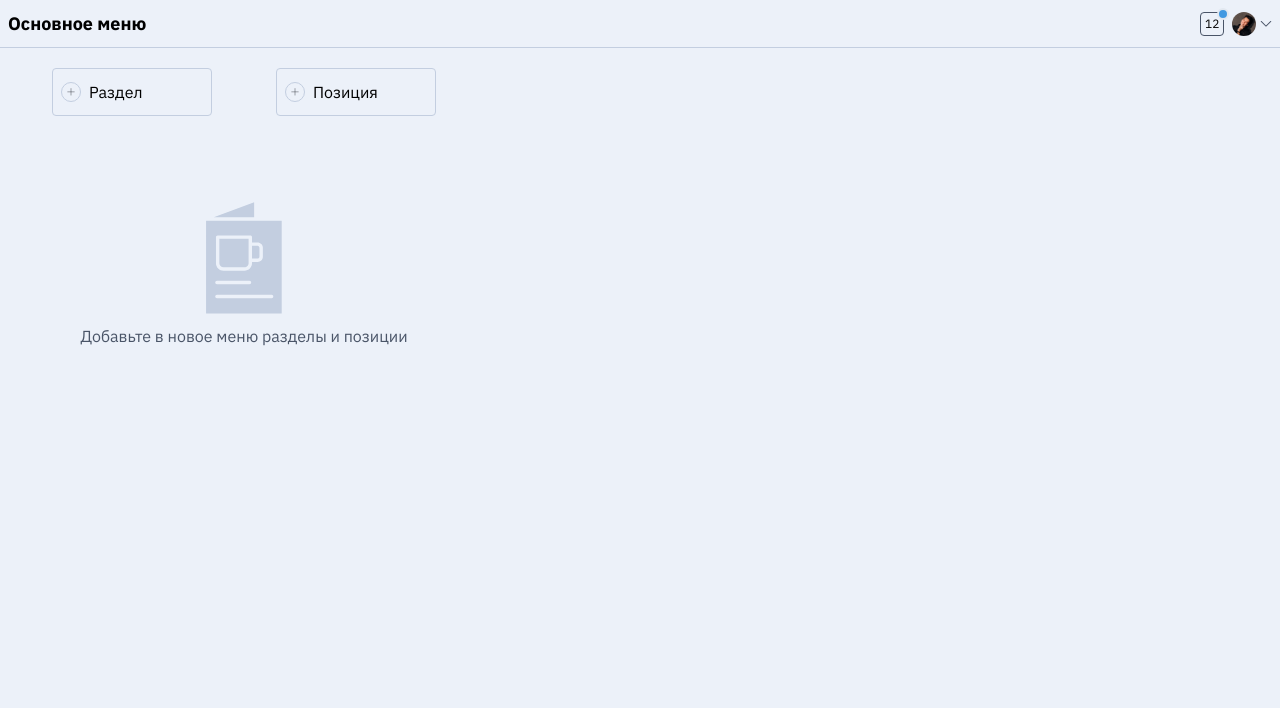
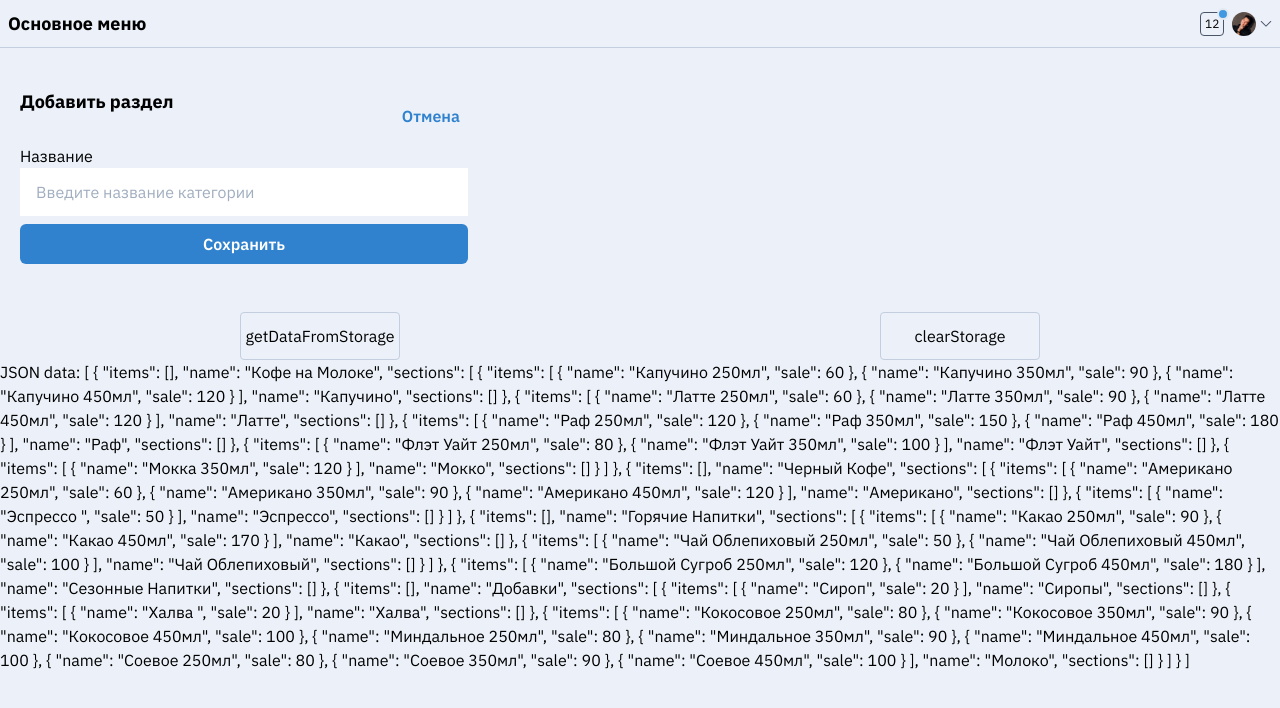
Before and after one commit to LadyVamp/erp-mobile-menu, an Angular app: page / in a window 1280 px wide. Both pictures are taken after a click on the button "Раздел". Shown: the top 708 px of the page. Built offline with nearby package versions, Linux system fonts and the light colour scheme.

Commit message:
[+] storage service, add new section

```diff
--- a/src/app/app.component.html
+++ b/src/app/app.component.html
@@ -1,8 +1,8 @@
 <router-outlet></router-outlet>
 
 <div class="flex m-5 max-w-md flex-col">
-   <div class="flex justify-around">
-      <button class="flex items-center btn">
+   <div *ngIf="!newSectionBlock" class="flex justify-around">
+      <button class="flex items-center btn" (click)="openNewSectionBlock()">
          <div class="w-5 h-5 border border-gray-600 rounded-full m-2 p-1">
             <svg class="fill-current text-gray-700" viewBox="0 0 30 29">
                <use xlink:href="/assets/images/icons.svg#add" />
@@ -19,7 +19,7 @@
          Позиция
       </button>
    </div>
-   <div class="flex items-center flex-col text-gray-700 justify-center mt-20 text-center">
+   <div *ngIf="!newSectionBlock" class="flex items-center flex-col text-gray-700 justify-center mt-20 text-center">
       <div class="w-32 h-32">
          <svg class="fill-current text-gray-600" viewBox="0 0 30 29">
             <use xlink:href="/assets/images/icons.svg#empty_menu" />
@@ -28,6 +28,34 @@
       Добавьте в новое
       меню разделы и позиции
    </div>
+
+   <div *ngIf="newSectionBlock" class="flex flex-col my-5">
+      <div class="flex justify-between">
+         <h1 class="font-bold text-lg">Добавить раздел</h1>
+         <button class="text-center p-2 font-semibold text-blue-600 my-2 rounded-md focus:outline-none"
+            (click)="openNewSectionBlock()">
+            Отмена
+         </button>
+      </div>
+      <label for="">Название</label>
+      <div class="leading-normal">
+         <input type="text" class="px-4 py-3 w-full focus:outline-none" placeholder="Введите название категории" #newSection
+            (keyup.enter)="addSection(newSection.value)">
+      </div>
+      <button class="text-center p-2 bg-blue-600 text-white font-semibold w-full my-2 rounded-md"
+         (click)="addSection(newSection.value)">
+         Сохранить
+      </button>
+   </div>
 </div>
 
-<!-- <div>JSON data: {{ jsonData | json }}</div> -->
+<div class="flex justify-around">
+   <button class="btn" (click)="getDataFromStorage()">
+      getDataFromStorage
+   </button>
+   <button class="btn" (click)="clearStorage()">
+      clearStorage
+   </button>
+</div>
+
+<div *ngIf="storageService.getItem('section') == null">JSON data: {{ jsonData | json }}</div>
--- a/src/app/app.component.ts
+++ b/src/app/app.component.ts
@@ -1,5 +1,6 @@
 import { Component } from '@angular/core';
-import { AppService } from './app.service';
+import { MenuService } from './services/menu.service';
+import { StorageService } from './services/storage.service';
 @Component({
   selector: 'app-root',
   templateUrl: './app.component.html',
@@ -7,15 +8,48 @@ import { AppService } from './app.service';
 })
 export class AppComponent {
   jsonData: any;
+  newSectionBlock = false;
 
-  constructor(private service: AppService) { }
+  constructor(
+    private menuService: MenuService,
+    public storageService: StorageService
+  ) { }
+
 
   ngOnInit() {
-    this.service.getData()
-      .subscribe((data: any): void => {
-        console.info(data);
-        this.jsonData = data;
-      });
+    console.log(localStorage.length);
+
+    this.storageService.watchStorage().subscribe((data: string) => {
+      // this will call whenever your localStorage data changes
+      // use localStorage code here and set your data here for ngFor
+      console.log(data);
+    })
+
+    this.menuService.getData().subscribe((data: any): void => {
+      console.info(data);
+      this.jsonData = data;
+    });
   }
 
+  getDataFromStorage() {
+    console.log(this.storageService.getItem('section'));
+  }
+
+  clearStorage() {
+    this.storageService.removeItem('section');
+  }
+
+  openNewSectionBlock() {
+    this.newSectionBlock = !this.newSectionBlock;
+  }
+
+  addSection(newSection: string) {
+    if (newSection) {
+      this.storageService.setItem('section', newSection);
+    }
+    this.openNewSectionBlock();
+  }
+
+
+
 }
--- a/src/app/app.service.ts
+++ b/src/app/app.service.ts
@@ -1,14 +1,9 @@
 import { Injectable } from '@angular/core';
-import { HttpClient } from '@angular/common/http';
 
 @Injectable({
-  providedIn: 'root',
+  providedIn: 'root'
 })
 export class AppService {
-  constructor(private http: HttpClient) { }
 
-  getData() {
-    return this.http
-      .get('assets/menu.json');
-  }
+  constructor() { }
 }
--- /dev/null
+++ b/src/app/services/menu.service.ts
@@ -0,0 +1,14 @@
+import { Injectable } from '@angular/core';
+import { HttpClient } from '@angular/common/http';
+
+@Injectable({
+  providedIn: 'root',
+})
+export class MenuService {
+  constructor(private http: HttpClient) { }
+
+  getData() {
+    return this.http
+      .get('assets/menu.json');
+  }
+}
--- /dev/null
+++ b/src/app/services/storage.service.ts
@@ -0,0 +1,45 @@
+import { Injectable } from '@angular/core';
+import { Subject, Observable } from 'rxjs';
+
+@Injectable({
+  providedIn: 'root'
+})
+export class StorageService {
+  constructor() { }
+
+  private storageSub = new Subject<String>();
+
+  watchStorage(): Observable<any> {
+    return this.storageSub.asObservable();
+  }
+
+  setItem(key: string, data: any) {
+    try {
+      localStorage.setItem(key, data);
+      this.storageSub.next('changed');
+      console.log(localStorage);
+    } catch (e) {
+      console.error('Error saving to localStorage', e);
+    }
+  }
+
+  removeItem(key: string) {
+    try {
+      localStorage.removeItem(key);
+      this.storageSub.next('changed');
+      console.log(localStorage);
+    }
+    catch (e) {
+      console.error('Error removing from localStorage', e);
+    }
+  }
+
+  getItem(key: string) {
+    try {
+      return localStorage.getItem(key);
+    } catch (e) {
+      console.error('Error getting data from localStorage', e);
+      return null;
+    }
+  }
+}
```
